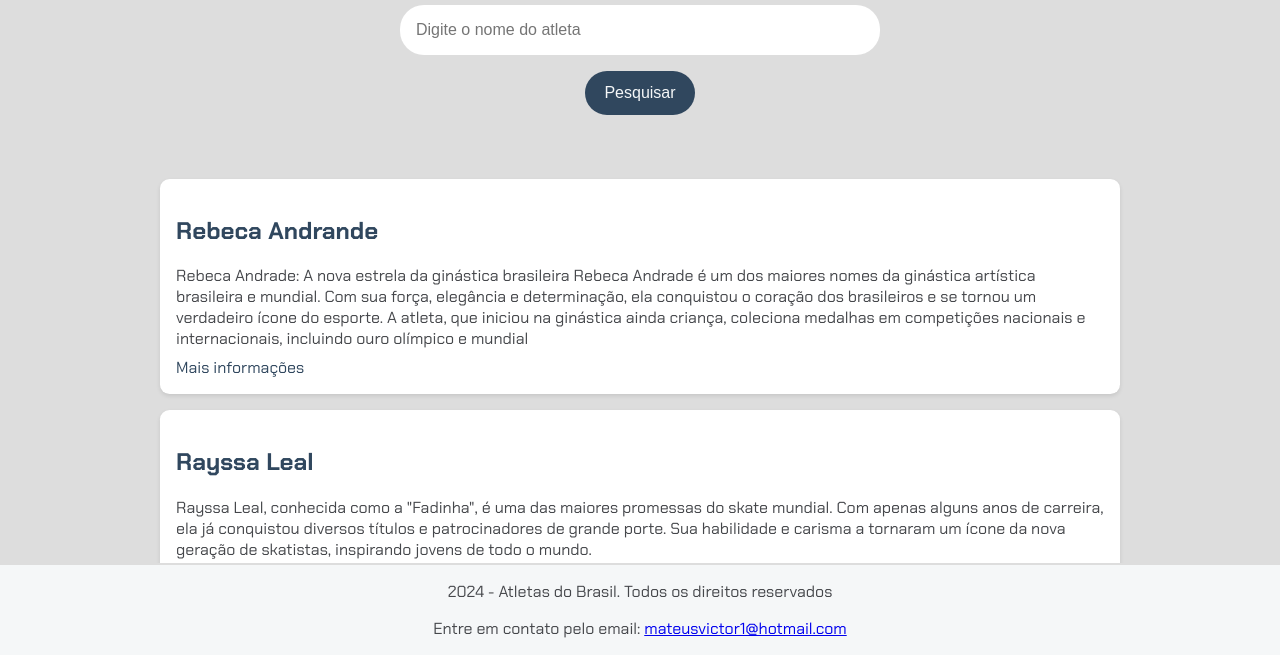
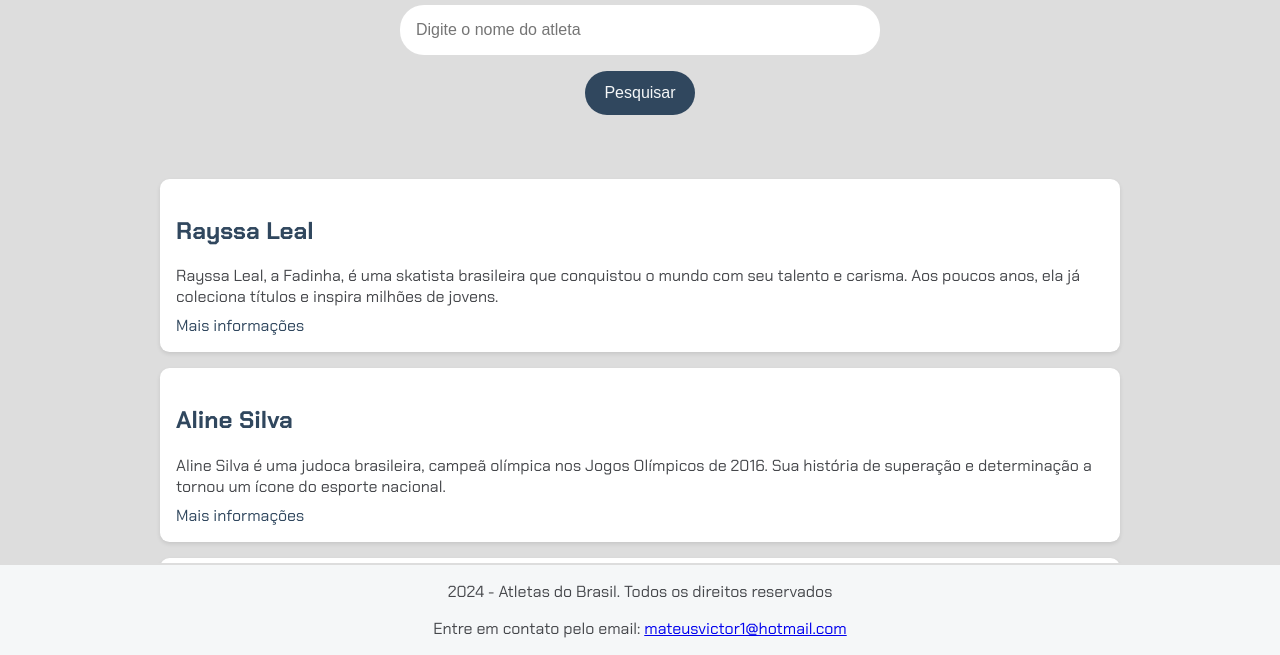
Before and after one commit to Mateusvct1/ImersaoGemini, a plain HTML site: page index.html in a window 1280 px wide. Both pictures are taken after a click on the button "Pesquisar". Shown: the part 145-800 px from the top of the page. Drawn offline with Linux system fonts and the light colour scheme.

Commit message:
conteudo da aula 4

```diff
--- a/app.js
+++ b/app.js
@@ -1,3 +1,28 @@
+function pesquisar (){
+   let section = document.getElementById('resultados-pesquisa');
+
+   let resultados = '' ;
+
+   for (let dado of dados){
+
+    resultados +=  `
+
+    <div class="item-resultado">
+
+                <h2>
+                    <a href="#" target="_blank">${dado.titulo}</a>
+                </h2>
+                <p class="descricao-meta">
+                    ${dado.descricao}
+                </p>
+                <a href=${dado.link} target="_blank">Mais informações</a>
+            </div>
+
+    `;
+   }
+   section.innerHTML = resultados
+}
+
 let dados = [
     {
 
--- a/index.html
+++ b/index.html
@@ -15,45 +15,11 @@
     <main>
         <section>
             <input type="text" name="busca" id="busca" placeholder="Digite o nome do atleta">
-            <button>Pesquisar</button>
+            <button onclick="pesquisar()">Pesquisar</button>
         </section>
         <!-- abaixo a section para exibir os resultados -->
-        <section class="resultados-pesquisa">
-            <div class="item-resultado">
+        <section class="resultados-pesquisa" id="resultados-pesquisa">
 
-                <h2>
-                    <a href="#" target="_blank">Rebeca Andrande</a>
-                </h2>
-                <p class="descricao-meta">
-                    Rebeca Andrade: A nova estrela da ginástica brasileira
-                    Rebeca Andrade é um dos maiores nomes da ginástica artística brasileira e mundial. Com sua força,
-                    elegância e determinação, ela conquistou o coração dos brasileiros e se tornou um verdadeiro ícone
-                    do
-                    esporte. A atleta, que iniciou na ginástica ainda criança, coleciona medalhas em competições
-                    nacionais e
-                    internacionais, incluindo ouro olímpico e mundial
-                </p>
-                <a href="https://pt.wikipedia.org/wiki/Rebeca_Andrade" target="_blank">Mais informações</a>
-            </div>
-            <div class="item-resultado">
-                <h2>
-                    <a href="#" target="_blank">Rayssa Leal</a>
-                </h2>
-                <p class="descricao-meta">
-                    Rayssa Leal, conhecida como a "Fadinha", é uma das maiores promessas do skate mundial. Com apenas alguns anos de carreira, ela já conquistou diversos títulos e patrocinadores de grande porte. Sua habilidade e carisma a tornaram um ícone da nova geração de skatistas, inspirando jovens de todo o mundo.
-                </p>
-                <a href="#" target="_blank">Mais informações</a>
-            </div>
-
-            <div class="item-resultado">
-                <h2>
-                    <a href="#" target="_blank">Beatriz Souza</a>
-                </h2>
-                <p class="descricao-meta">
-                    Beatriz Souza é uma jovem promessa do judô brasileiro. Com sua técnica apurada e determinação, ela vem se destacando nas competições nacionais e internacionais. Beatriz é um exemplo de atleta dedicada e focada, que busca constantemente aprimorar suas habilidades e conquistar novos títulos.
-                </p>
-                <a href="#" target="_blank">Mais informações</a>
-            </div>
         </section>
     </main>
 
```
